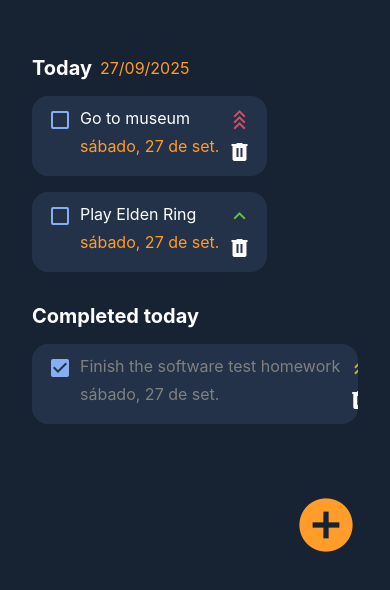
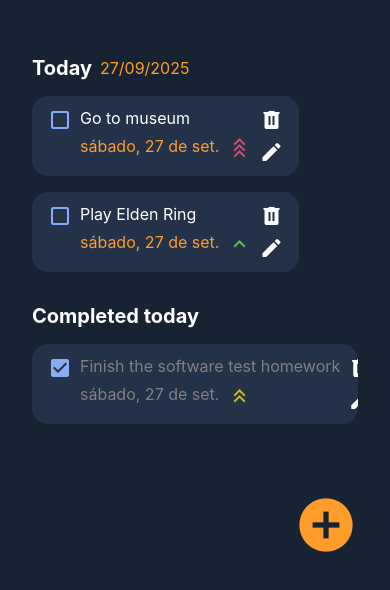
Before and after one commit to m4rllon/todolist-rn, a React Native app: screen /Home in a window 390 px wide. Shown: the part 182-772 px from the top of the page. Built offline with nearby package versions, Linux system fonts and the light colour scheme.

Commit message:
refactor: refactor Todo component styles and

```diff
--- a/src/components/Todo/indes.tsx
+++ b/src/components/Todo/indes.tsx
@@ -56,21 +56,27 @@ export function Todo({id, description, status, date, priority}:TodoProps){
                 $todoStatus={todoStatus}>
                     {description}
                 </Title>
-                <Subtext
-                $todoStatus={todoStatus}>
-                    {String(currentTodoDate)}
-                </Subtext>
+                <InfosContainer>
+                    <Subtext
+                    $todoStatus={todoStatus}>
+                        {String(currentTodoDate)}
+                    </Subtext>
+                    <PriorityIcon
+                    $todoPriority={priority}
+                    name={getPriorityIconName(priority)}/>
+                </InfosContainer>
             </TextContainer>
         </InfosContainer>
 
         <OptionsContainer>
-            <PriorityIcon
-            $todoPriority={priority}
-            name={getPriorityIconName(priority)}/>
             <TouchableOpacity onPress={handleDeleteTask}>
                 <TrashIcon
                 name="trash-can"/>
             </TouchableOpacity>
+            <TouchableOpacity>
+                <TrashIcon
+                name="pencil"/>
+            </TouchableOpacity>
         </OptionsContainer>
     </Container>
 }
--- a/src/components/Todo/styles.ts
+++ b/src/components/Todo/styles.ts
@@ -37,7 +37,7 @@ export const Container = styled.View`
 
 export const InfosContainer = styled.View`
     flex-direction: row;
-    justify-content: center;
+    justify-content: start;
     align-items: start;
     gap: 8px;
 `
--- a/src/screens/Home/index.tsx
+++ b/src/screens/Home/index.tsx
@@ -23,7 +23,6 @@ export function Home(){
     useEffect(() => {
         setCompletedTodos(todos.filter(props => props.status))
         setTodoTasks(todos.filter(props => !props.status))
-        console.log(todos)
     }, [todos])
 
     return <Container
```
